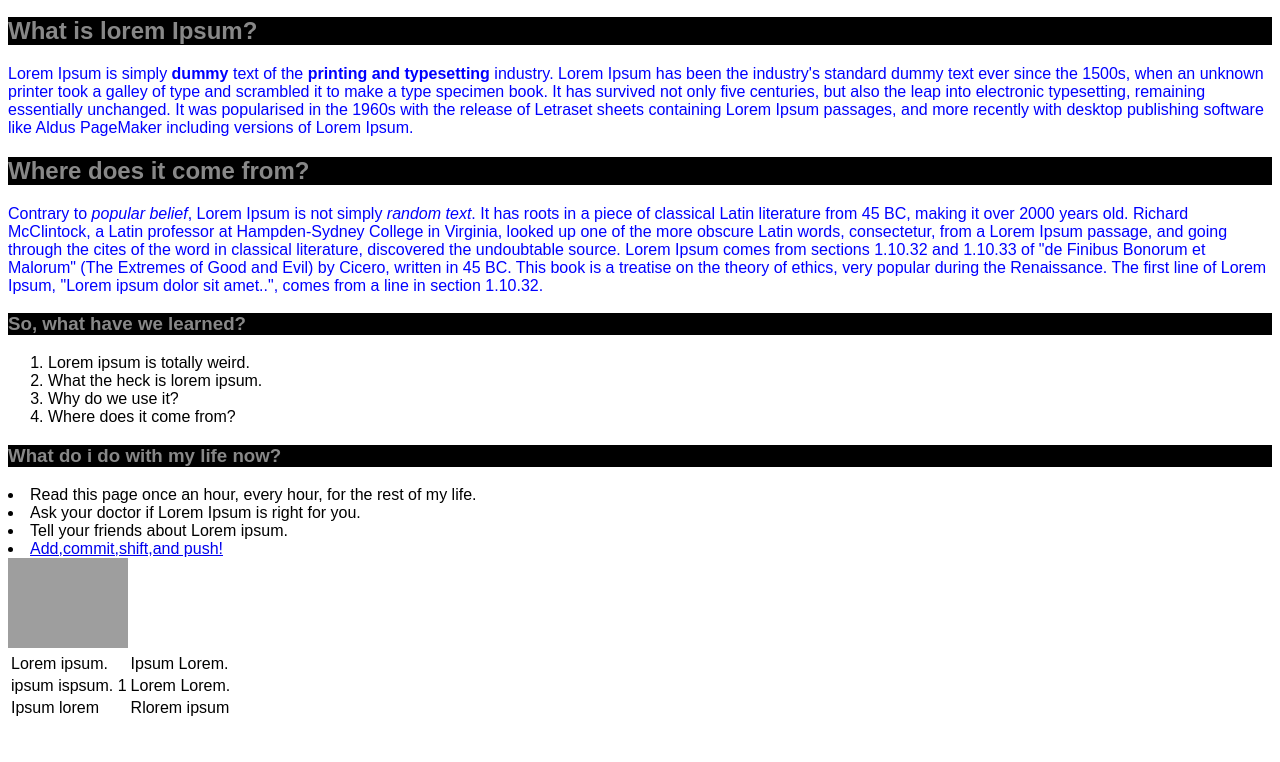
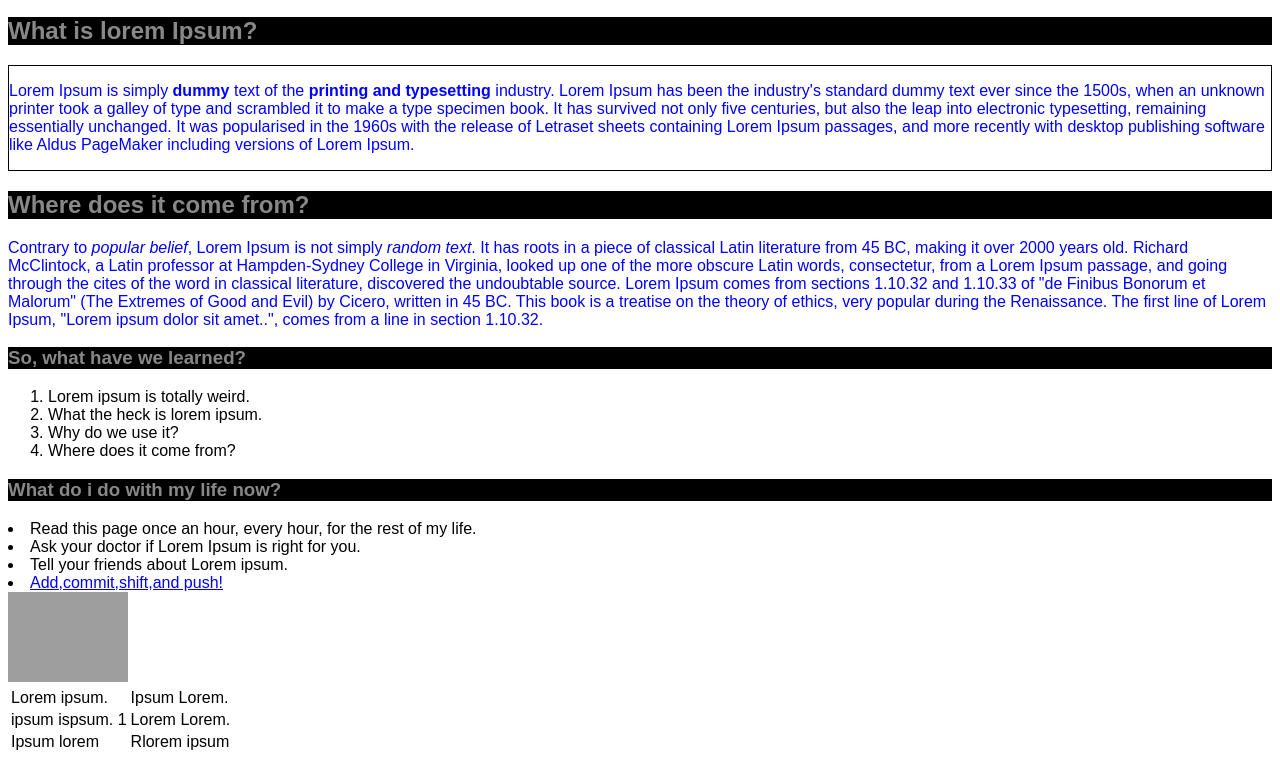
Before and after one commit to BVcoding2020/lab-12-html, a plain HTML site: page index.html in a window 1280 px wide. Shown: the part 146-908 px from the top of the page. Before the commit the page ends 874 px from the top, so only its background shows below. Drawn offline with Linux system fonts and the light colour scheme; grey boxes are pictures that could not be loaded.

Commit message:
style fixed

```diff
--- a/style.css
+++ b/style.css
@@ -20,3 +20,9 @@ h1 {
     border-right-width: 10px;
     border-color: red;
 }
+
+#intro {
+	border-width: 1px;
+	border-style: solid;
+	border-color: black;
+}
```
